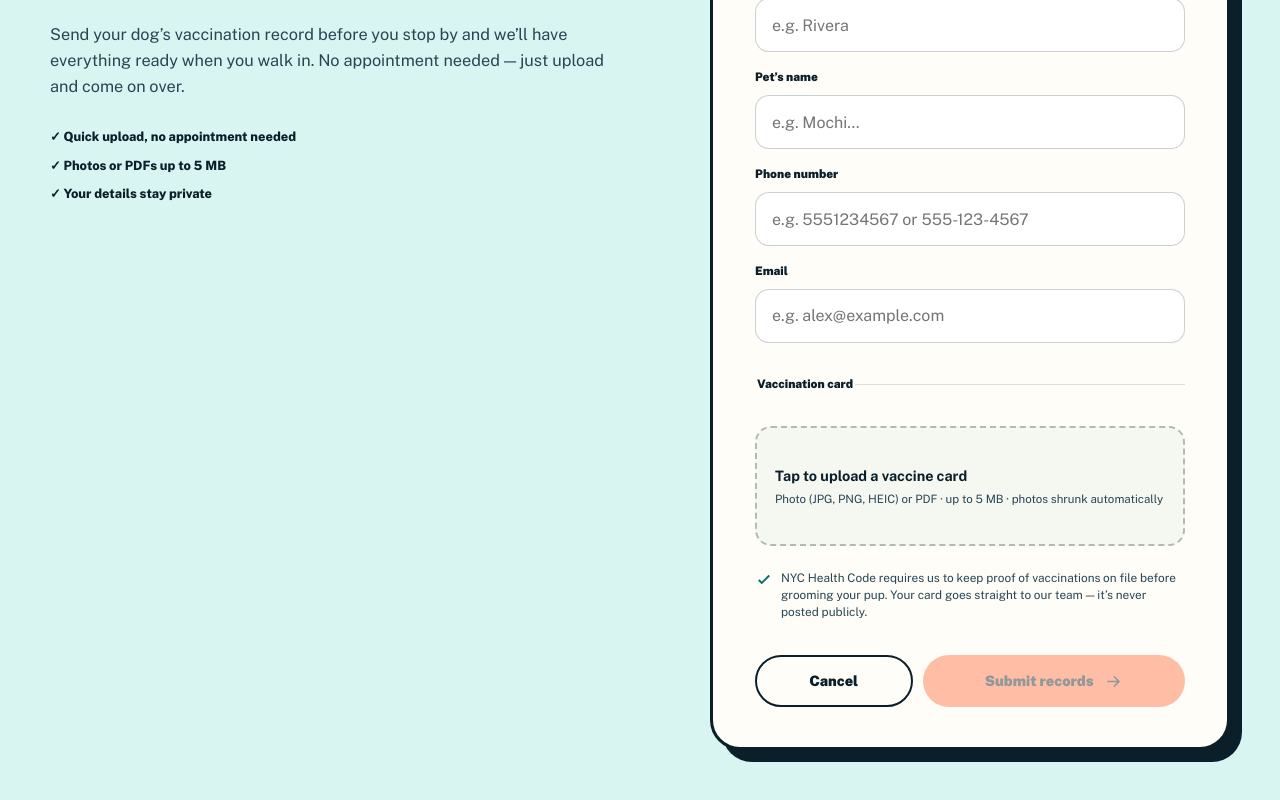
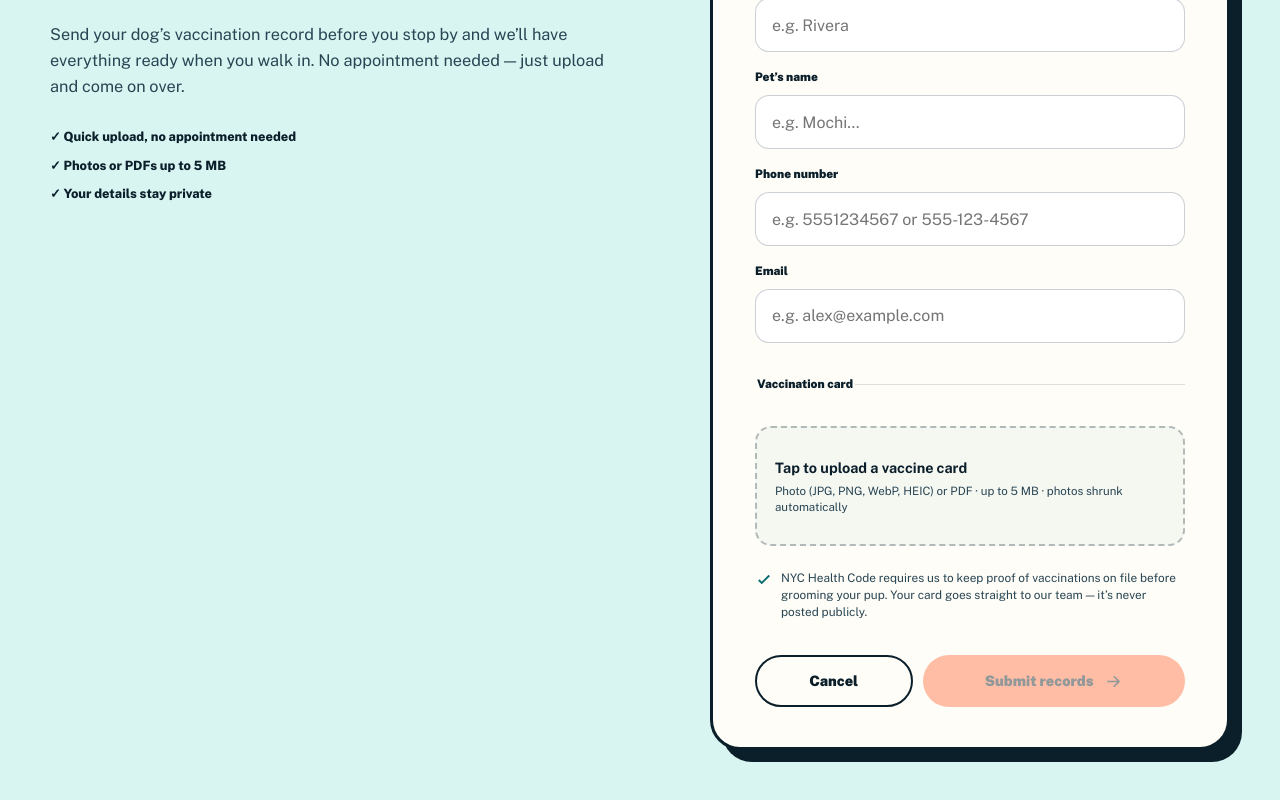
Before and after one commit to andrewhylee/dog-washing-self-service, a Next.js app: page /vaccinations in a window 1280 px wide. Shown: the part 438-1238 px from the top of the page. Built offline with nearby package versions, Linux system fonts and the light colour scheme.

Commit message:
Accept WebP uploads in vaccine form (was the one missing format)

```diff
--- a/components/vaccine-form.tsx
+++ b/components/vaccine-form.tsx
@@ -7,7 +7,7 @@ import { ArrowIcon, CheckIcon } from "@/components/icons";
 
 const PHONE_RE = /^(\d{10}|\d{3}-\d{3}-\d{4})$/;
 const EMAIL_RE = /^[^\s@]+@[^\s@]+\.[^\s@]+$/;
-const ALLOWED_TYPES = ["image/jpeg", "image/png", "image/heic", "image/heif", "application/pdf"];
+const ALLOWED_TYPES = ["image/jpeg", "image/png", "image/webp", "image/heic", "image/heif", "application/pdf"];
 const MAX_FILE_MB = 5;
 // Fast single-pass photo target: fit the long edge inside 900px as WebP.
 const WEBP_MAX_EDGE = 900;
@@ -109,7 +109,7 @@ export function VaccineForm() {
     if (!ALLOWED_TYPES.includes(selected.type)) {
       setFile(null);
       clearPreview();
-      setFileError("Please upload a photo (JPG, PNG, HEIC) or PDF.");
+      setFileError("Please upload a photo (JPG, PNG, WebP, HEIC) or PDF.");
       return;
     }
     if (selected.size > MAX_FILE_MB * 1024 * 1024) {
@@ -339,7 +339,7 @@ export function VaccineForm() {
               <label className={`vaccine-upload${file ? " has-file" : ""}`}>
                 <input
                   type="file"
-                  accept="image/jpeg,image/png,image/heic,image/heif,application/pdf,.jpg,.jpeg,.png,.heic,.pdf"
+                  accept="image/jpeg,image/png,image/webp,image/heic,image/heif,application/pdf,.jpg,.jpeg,.png,.webp,.heic,.heif,.pdf"
                   onChange={handleFileChange}
                   className="vaccine-upload-input"
                 />
@@ -352,7 +352,7 @@ export function VaccineForm() {
                 ) : (
                   <>
                     <strong>Tap to upload a vaccine card</strong>
-                    <span>Photo (JPG, PNG, HEIC) or PDF · up to 5 MB · photos shrunk automatically</span>
+                    <span>Photo (JPG, PNG, WebP, HEIC) or PDF · up to 5 MB · photos shrunk automatically</span>
                   </>
                 )}
               </label>
```
Also changed, not shown: 1 other file (tests, documents, lock files or other folders).
